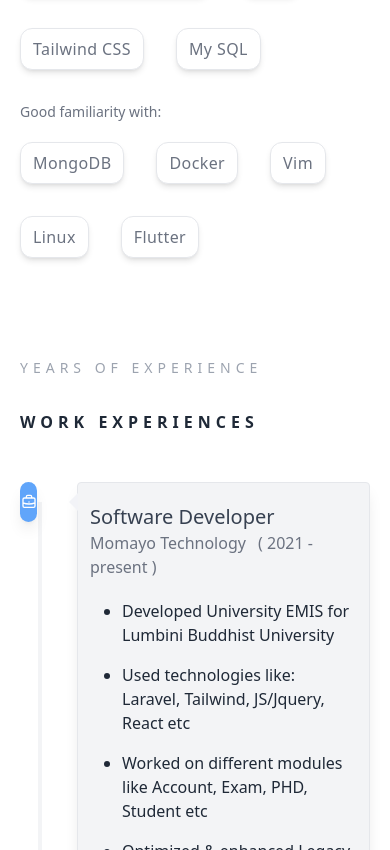
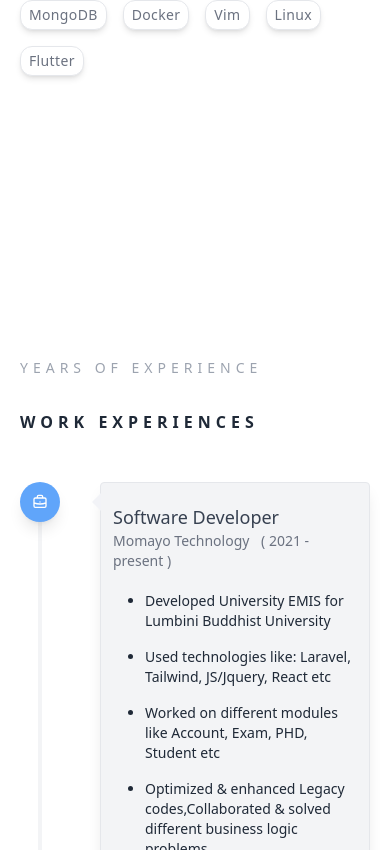
Before and after one commit to San0330/portfolio-v3, a Next.js app: page / in a window 390 px wide. Shown: the part 1394-2244 px from the top of the page. Built offline with nearby package versions, Linux system fonts and the light colour scheme.

Commit message:
responsive css updates

```diff
--- a/components/AppComponent.module.css
+++ b/components/AppComponent.module.css
@@ -1,18 +1,41 @@
 .Container{
     max-width: 1170px;
     margin:auto;
+    transition: 0.5s;
 }
 
 .Hamburger{
     margin-left: 0rem;
-}
-
-.Hamburger.Opened{
-    margin-left: 18rem;
+    transition: 0.5s;
 }
 
 @media screen and (max-width: 768px) {
     .Container.OffCanvas {
         transform: translateX(-18rem);
     }
+
+    .Hamburger.Opened{
+        margin-left: 18rem;
+    }
+
+    .Hamburger.Opened div{
+        transform: rotate(45deg);
+    }
+
+    .Hamburger.Opened div:first-child{
+        margin: 0;
+        transition: 0.5s;
+    }
+
+    .Hamburger.Opened div:nth-child(2){
+        visibility:hidden;
+        margin: 0;
+    }
+
+    .Hamburger.Opened div:nth-child(3){
+        transform: rotate(-45deg);
+        margin: 0;
+        position:relative;
+        bottom: 0.25rem;
+    }
 }
--- a/components/Sections/Achievements.tsx
+++ b/components/Sections/Achievements.tsx
@@ -19,7 +19,7 @@ const Achievements = () => {
 const AchievementsCarousels = () => {
 
     const settings = {
-        dots: true,
+        dots: false,
         infinite: true,
         speed: 500,
         fade: true,
@@ -32,7 +32,7 @@ const AchievementsCarousels = () => {
     };
 
     return (
-        <div className='mt-20 px-8'>
+        <div className='mt-10 md:mt-20 px-8'>
             <Slider {...settings}>
                 <Carousel image='/images/certs/problem_solving.png' />
                 <Carousel image='/images/certs/icpc.jpg' />
--- a/components/Sections/Education.tsx
+++ b/components/Sections/Education.tsx
@@ -30,7 +30,7 @@ const EducationAccordion = () => {
                 activeAccordion={activeAccordion}
                 setActive={setActiveAccordion} >
 
-                <ul className="list-disc max-w-prose ml-8 space-y-4">
+                <ul className="list-disc text-sm md:text-base max-w-prose ml-8 space-y-4">
                     <li>
                         Completed Bachelor&apos;s degree in Computer Science and Information Technology from Tribhuvan University, secured first division.
                     </li>
--- a/components/Sections/Experience.tsx
+++ b/components/Sections/Experience.tsx
@@ -20,7 +20,7 @@ const ExperienceTimelines = () => {
             </div>
 
             <Timeline title="Software Developer" subTitle="Momayo Technology" color="bg-blue-400" dateRange="2021 - present" >
-                <ul className="list-disc max-w-prose ml-8 space-y-4">
+                <ul className="list-disc max-w-prose ml-8 space-y-4 text-sm md:text-base">
                     <li>Developed University EMIS for Lumbini Buddhist University</li>
                     <li>Used technologies like: Laravel, Tailwind, JS/Jquery, React etc</li>
                     <li>Worked on different modules like Account, Exam, PHD, Student etc</li>
@@ -29,7 +29,7 @@ const ExperienceTimelines = () => {
             </Timeline>
 
             <Timeline title="Internship" subTitle="Neutroline Pvt Ltd" color="bg-red-400" dateRange="2020 - 2021" >
-                <ul className="list-disc max-w-prose ml-8 space-y-4">
+                <ul className="list-disc max-w-prose ml-8 space-y-4 text-sm md:text-base">
                     <li>Completed Internship &amp; got opportunity for full time job.</li>
                     <li>Worked on Employee Management System.</li>
                     <li>Used technologies like: PHP, NodeJS, Google Cloud, Bootstrap etc.</li>
--- a/components/Sections/ProjectPopup.tsx
+++ b/components/Sections/ProjectPopup.tsx
@@ -8,7 +8,7 @@ type ProjectPopupProp = {
 
 const ProjectPopup = ({ project, click }: ProjectPopupProp) => {
     return (
-        <div className='flex flex-col px-8 py-5 w-1/2 mx-auto rounded-lg p-0 fixed z-50 top-[25vh] left-1/4 bg-blue-500 text-white'>
+        <div className='flex flex-col px-8 py-5 w-11/12 text-sm md:text-base md:w-1/2 mx-auto rounded-lg p-0 fixed z-50 top-8 left-5 md:top-[25vh] md:left-1/4 bg-blue-500 text-white'>
 
             <div className='ml-auto top-5 cursor-pointer' onClick={() => click()}>
                 <AiOutlineClose />
@@ -26,7 +26,7 @@ const ProjectPopup = ({ project, click }: ProjectPopupProp) => {
             <div className="flex text-xs gap-5 flex-wrap mt-5">
                 {
                     project.key_techs.map((key_tech, idx) => {
-                        return <div key={idx} className="px-4 py-2 text-white border border-white rounded-full">{key_tech}</div>
+                        return <div key={idx} className="px-2 py-1 md:px-4 md:py-2 text-white border border-white rounded-full">{key_tech}</div>
                     })
                 }
             </div>
--- a/components/Sections/Skills.tsx
+++ b/components/Sections/Skills.tsx
@@ -38,7 +38,7 @@ const Skills = () => {
 
 const SkillsList = ({ skills }: { skills: string[] }) => {
     return (
-        <div className='flex gap-8 flex-row flex-wrap mt-5'>
+        <div className='flex gap-4 md:gap-8 flex-row flex-wrap mt-5'>
             {
                 skills.map(skill => <SkillPill key={skill} title={skill} />)
             }
--- a/components/Sections/UIs/Accordion.tsx
+++ b/components/Sections/UIs/Accordion.tsx
@@ -30,7 +30,7 @@ const Accordion = ({ name, activeAccordion, setActive, children }: AccordionProp
                 className={`${headingstyle} rounded px-6 py-3 flex justify-between cursor-pointer`}
                 onClick={() => handleClick()}
             >
-                <div className='uppercase tracking-wider'>
+                <div className='uppercase text-sm md:text-md tracking-wider'>
                     {name}
                 </div>
 
@@ -38,7 +38,7 @@ const Accordion = ({ name, activeAccordion, setActive, children }: AccordionProp
                     {visible ? '-' : '+'}
                 </p>
             </div>
-            <div className={`${visible ? '' : 'hidden'} w-full bg-white text-gray-600 px-6 py-3 border border-gray-400 rounded mt-1`}>
+            <div className={`${visible ? '' : 'hidden'} w-full bg-white text-gray-600 px-6 py-3 border border-gray-400 rounded mt-1 text-sm md:text-base`}>
                 {children}
             </div>
         </div>
--- a/components/Sections/UIs/SkillPill.tsx
+++ b/components/Sections/UIs/SkillPill.tsx
@@ -1,6 +1,6 @@
 const SkillPill = ({ title }: { title: string }) =>
-    <div className='zoom-in bg-white text-gray-500 rounded-xl border px-3 py-2 tracking-wide'>
-       {title}
+    <div className='zoom-in bg-white text-gray-500 rounded-xl border text-sm px-2 py-1 md:px-3 md:py-2 md:text-base tracking-wide'>
+        {title}
     </div>
 
 export default SkillPill
--- a/components/Sections/UIs/Timeline.tsx
+++ b/components/Sections/UIs/Timeline.tsx
@@ -13,15 +13,15 @@ type TimelineProps = {
 const Timeline = ({ title, subTitle, color, dateRange, children }: TimelineProps) => {
     return (
         <div className="flex flex-row gap-x-10 min-w-11/12">
-            <div className={`${color} text-white h-10 w-10 shadow-lg rounded-full flex justify-center items-center z-20 leading-10`}>
+            <div className={`${color} text-white aspect-square h-10 min-width-[60px] shadow-lg rounded-full flex justify-center items-center z-20 leading-10`}>
                 <HiOutlineBriefcase />
             </div>
             <div className={`relative flex flex-col gap-y-5 bg-gray-100 border shadow-lg text-gray-800 px-3 py-5 pb-10 rounded ${Style.Detail}`}>
                 <div>
-                    <h1 className='text-xl text-gray-700 capitalize'>
+                    <h1 className='text-lg md:text-xl text-gray-700 capitalize'>
                         {title}
                     </h1>
-                    <p className='text-gray-500'>{subTitle}<span className='ml-2'> ( {dateRange} )</span></p>
+                    <p className='text-gray-500 text-sm md:text-base'>{subTitle}<span className='ml-2'> ( {dateRange} )</span></p>
                 </div>
 
                 {children}
```
Also changed, not shown: components/Sections/Projects.tsx (+4 -4 lines).
